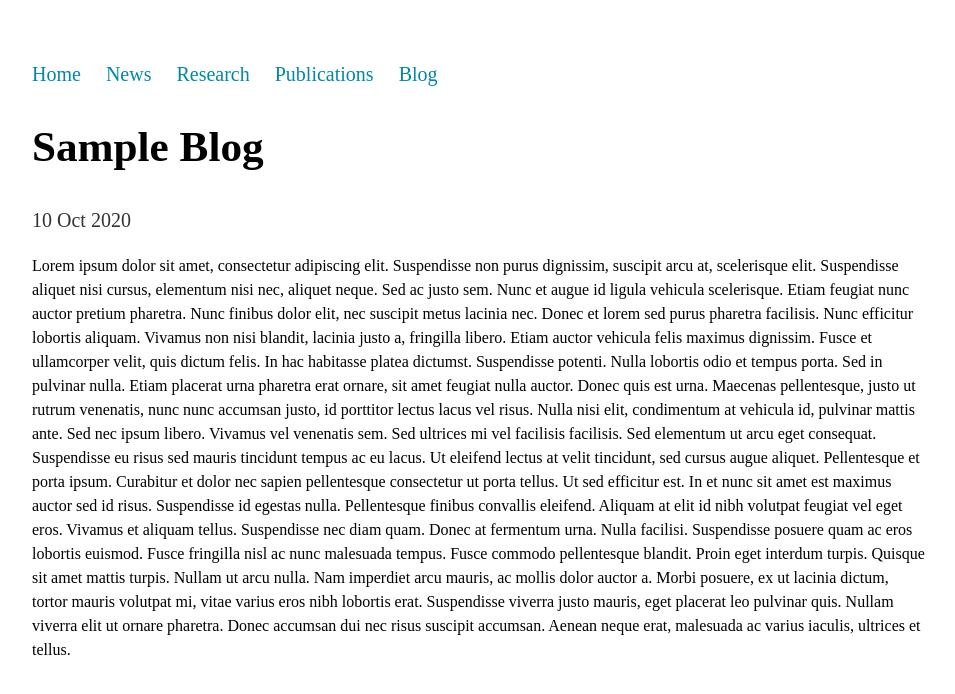
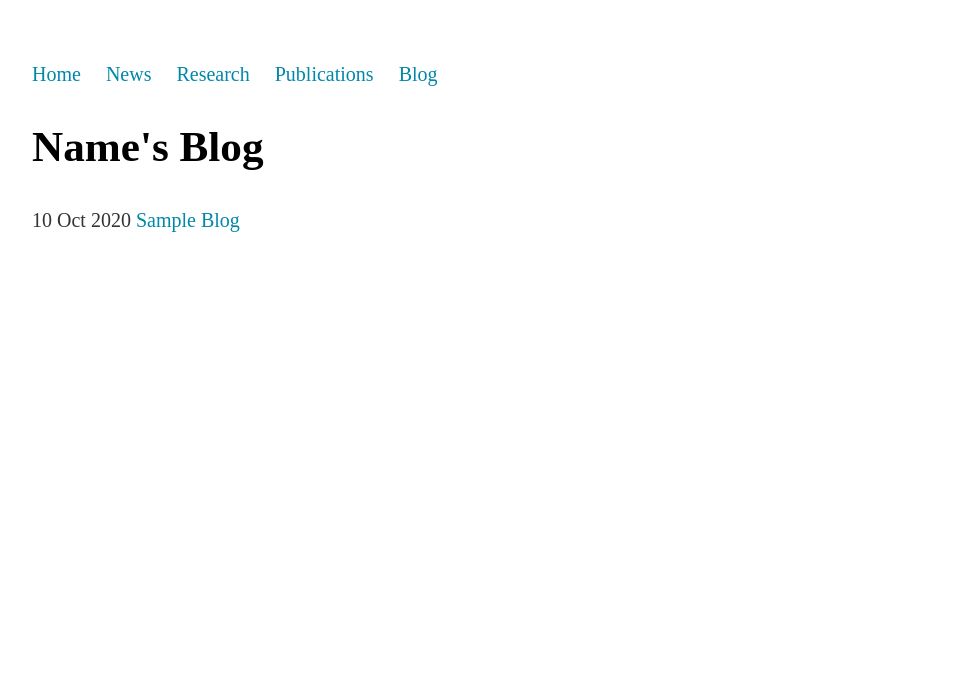
Before and after one commit to michelledaviest/michelledaviest.github.io, a Jekyll site: the page built from example-ashley/blog/blog-post.html, in a window 1280 px wide. Shown: the top 694 px of the page, without its empty margins (160-1115 px from the left). Built offline with Jekyll 4.4.1, drawn with Linux system fonts in a browser that asks for light colours; some web fonts are replaced.

Commit message:
fixed a few bugs in ashley

```diff
--- /dev/null
+++ b/_layouts/ashley-post.html
@@ -0,0 +1,6 @@
+---
+layout: ashley
+---
+<div class="post">
+  {{ content }}
+</div>
--- /dev/null
+++ b/_layouts/ashley.html
@@ -0,0 +1,18 @@
+<!DOCTYPE html>
+<html>
+  <head>
+    <title>{{ page.title }}</title>
+
+    <link rel="stylesheet" type="text/css" href="/css/main.css">
+
+  </head>
+
+<div class="container">
+
+  {{ content }}
+
+</div>
+
+</body>
+
+</html>
--- a/example-ashley/blog/blog-post.html
+++ b/example-ashley/blog/blog-post.html
@@ -1,15 +1,23 @@
 ---
-layout: post
-title: "Sample Blog"
-date: 2020-10-10
+layout: ashley
+title: "Name's Blog"
 ---
 
-Lorem ipsum dolor sit amet, consectetur adipiscing elit. Suspendisse non purus dignissim, suscipit arcu at, scelerisque elit. Suspendisse aliquet nisi cursus, elementum nisi nec, aliquet neque. Sed ac justo sem. Nunc et augue id ligula vehicula scelerisque. Etiam feugiat nunc auctor pretium pharetra. Nunc finibus dolor elit, nec suscipit metus lacinia nec. Donec et lorem sed purus pharetra facilisis. Nunc efficitur lobortis aliquam.
+<body>
+<nav>
+	<ul>
+		<li><a href="../index.html">Home</a></li>
+		<li><a href="../index.html#newsec">News</a></li>
+		<li><a href="../index.html#researchsec">Research</a></li>
+		<li><a href="../index.html#pubsec">Publications</a></li>
+		<li><a href="blog-post.html">Blog</a></li>
+	</ul>
+</nav>
+</body>
 
-Vivamus non nisi blandit, lacinia justo a, fringilla libero. Etiam auctor vehicula felis maximus dignissim. Fusce et ullamcorper velit, quis dictum felis. In hac habitasse platea dictumst. Suspendisse potenti. Nulla lobortis odio et tempus porta. Sed in pulvinar nulla.
+<div class="blurb">
+	<h1>Name's Blog</h1>
 
-Etiam placerat urna pharetra erat ornare, sit amet feugiat nulla auctor. Donec quis est urna. Maecenas pellentesque, justo ut rutrum venenatis, nunc nunc accumsan justo, id porttitor lectus lacus vel risus. Nulla nisi elit, condimentum at vehicula id, pulvinar mattis ante. Sed nec ipsum libero. Vivamus vel venenatis sem. Sed ultrices mi vel facilisis facilisis. Sed elementum ut arcu eget consequat. Suspendisse eu risus sed mauris tincidunt tempus ac eu lacus. Ut eleifend lectus at velit tincidunt, sed cursus augue aliquet. Pellentesque et porta ipsum.
+	<p style="margin_right:30px">10 Oct 2020 <a href="./2020-10-10-Sample-Blog.html">Sample Blog</a></p>
 
-Curabitur et dolor nec sapien pellentesque consectetur ut porta tellus. Ut sed efficitur est. In et nunc sit amet est maximus auctor sed id risus. Suspendisse id egestas nulla. Pellentesque finibus convallis eleifend. Aliquam at elit id nibh volutpat feugiat vel eget eros. Vivamus et aliquam tellus. Suspendisse nec diam quam. Donec at fermentum urna.
-
-Nulla facilisi. Suspendisse posuere quam ac eros lobortis euismod. Fusce fringilla nisl ac nunc malesuada tempus. Fusce commodo pellentesque blandit. Proin eget interdum turpis. Quisque sit amet mattis turpis. Nullam ut arcu nulla. Nam imperdiet arcu mauris, ac mollis dolor auctor a. Morbi posuere, ex ut lacinia dictum, tortor mauris volutpat mi, vitae varius eros nibh lobortis erat. Suspendisse viverra justo mauris, eget placerat leo pulvinar quis. Nullam viverra elit ut ornare pharetra. Donec accumsan dui nec risus suscipit accumsan. Aenean neque erat, malesuada ac varius iaculis, ultrices et tellus.
+</div>
```
Also changed, not shown: example-ashley/blog/2020-10-10-Sample-Blog.html (renamed from example-ashley/2020-10-10-Sample-Blog.md, +13 -1 lines), example-ashley/blog/2020-10-10-Sample-Blog.md (deleted, +0 -15 lines), example-ashley/index.html (+10 -9 lines).
